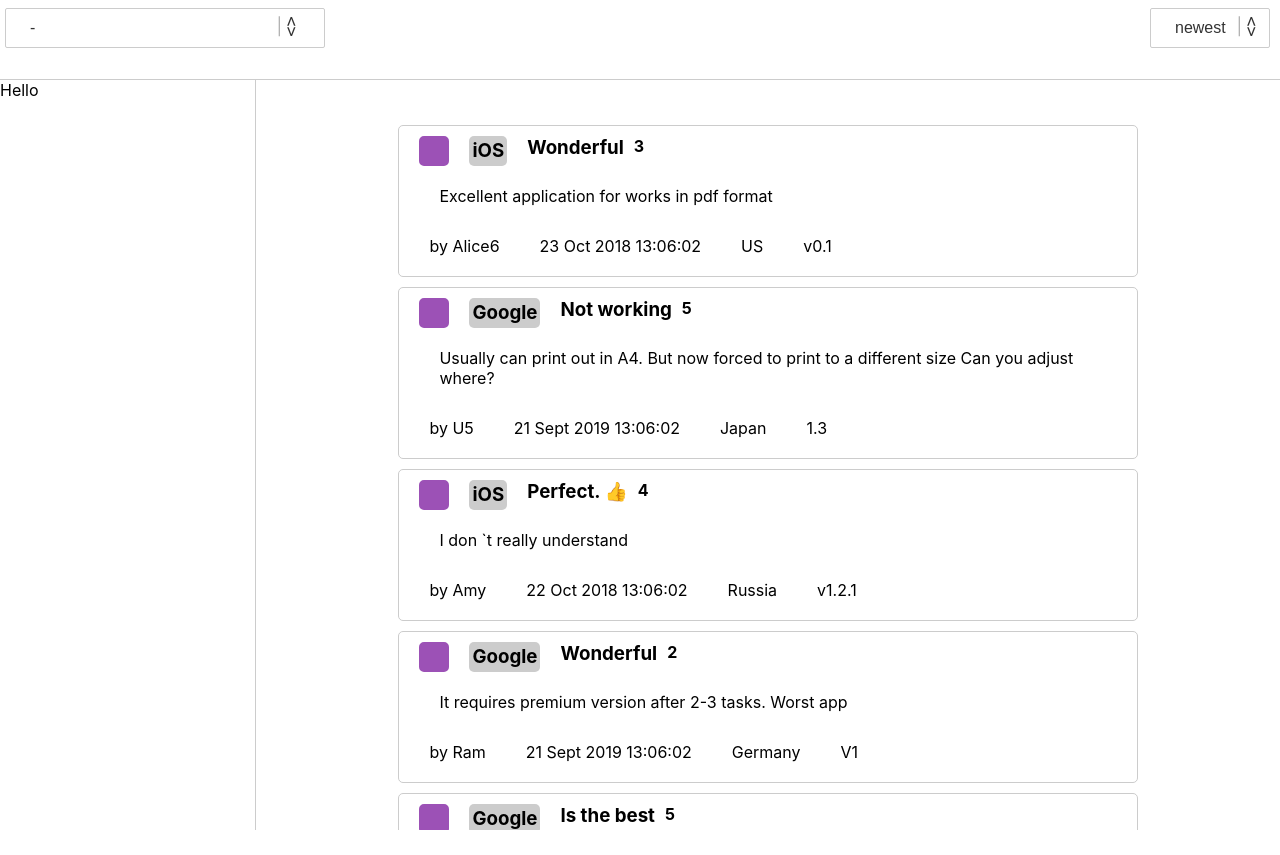
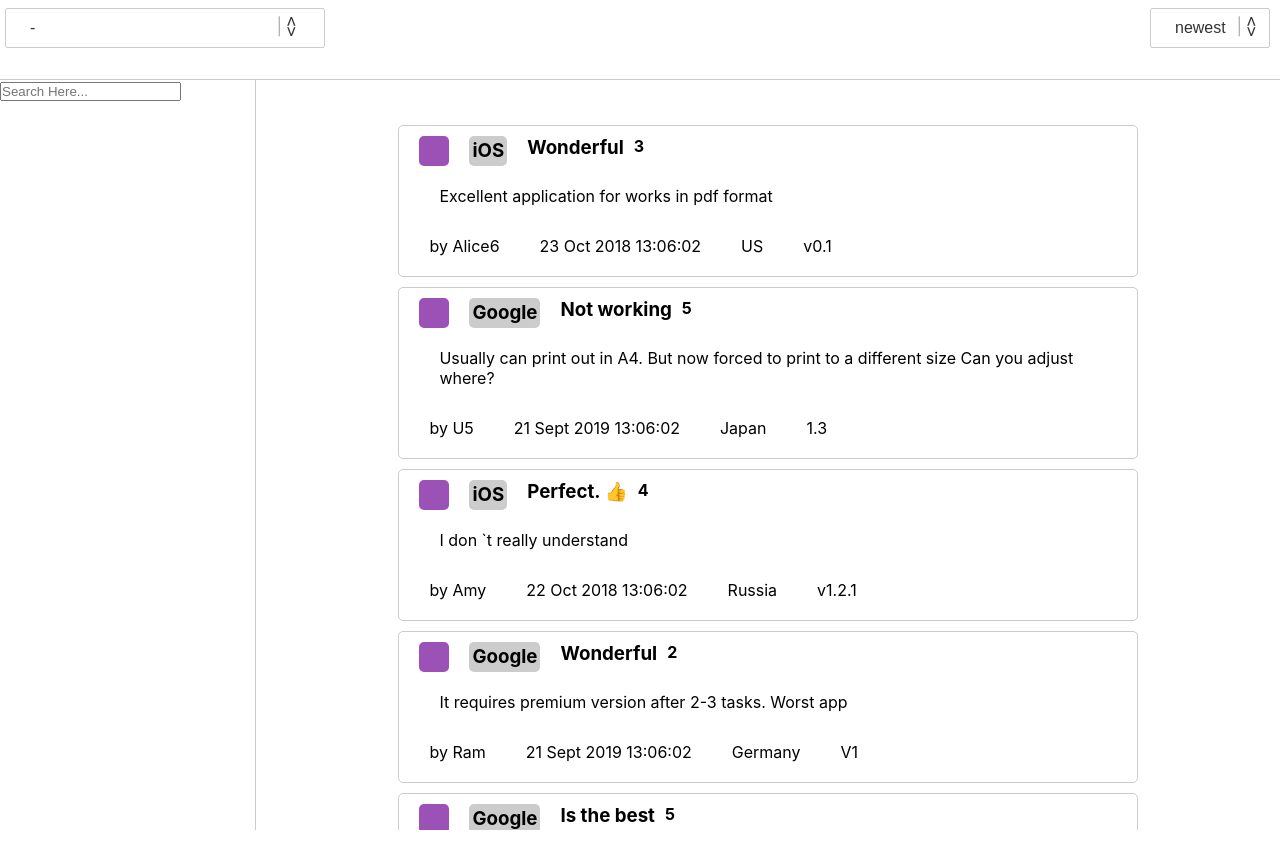
Before and after one commit to Kemosabe2911/appreviewfilter, a React (Create React App) app: page / in a window 1280 px wide. Built offline with nearby package versions, Linux system fonts and the light colour scheme.

Commit message:
Update search filter

```diff
--- a/src/App.js
+++ b/src/App.js
@@ -2,6 +2,7 @@ import React, { useState } from 'react';
 import review from './data/review.json';
 import Appselect from './components/Appselect';
 import Pagination from './components/Pagination';
+import SearchApp from './components/SearchApp';
 import DisplayApp from './components/result';
 import './App.css';
 
@@ -49,7 +50,11 @@ function App() {
 
     //Search Filter
     const searchResult = (e) =>{
-
+      e.preventDefault();
+      const searchout = result.filter( data =>
+        data.reviewHeading.toString().toLowerCase().includes(e.target.value.toString().toLowerCase()
+        ));
+      setResult(searchout);
     }
 
 
@@ -65,7 +70,7 @@ function App() {
         </div>
         <div className="output-container">
           <div className="left-container">
-            Hello
+            <SearchApp searchResult={searchResult} />
           </div>
           <div className="right-container scrollbar">
             <DisplayApp result={currentResults} />
```
